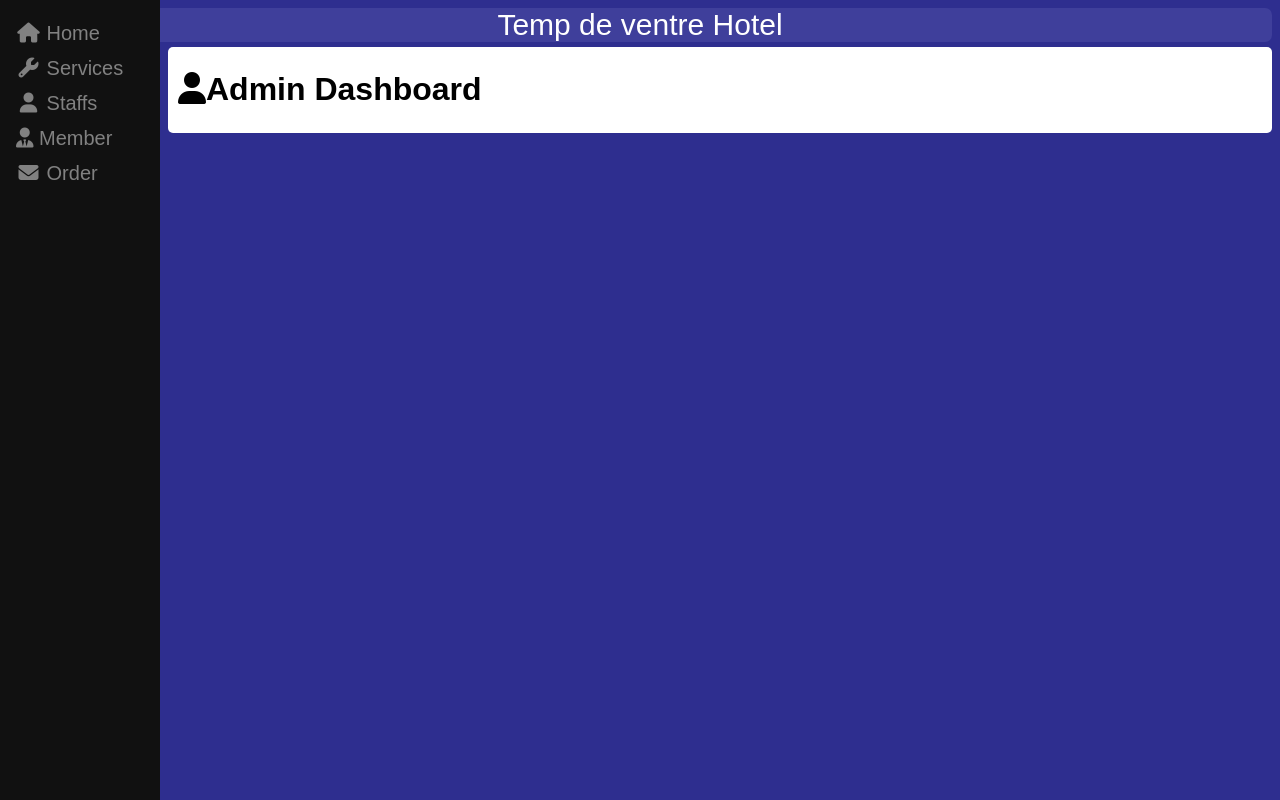
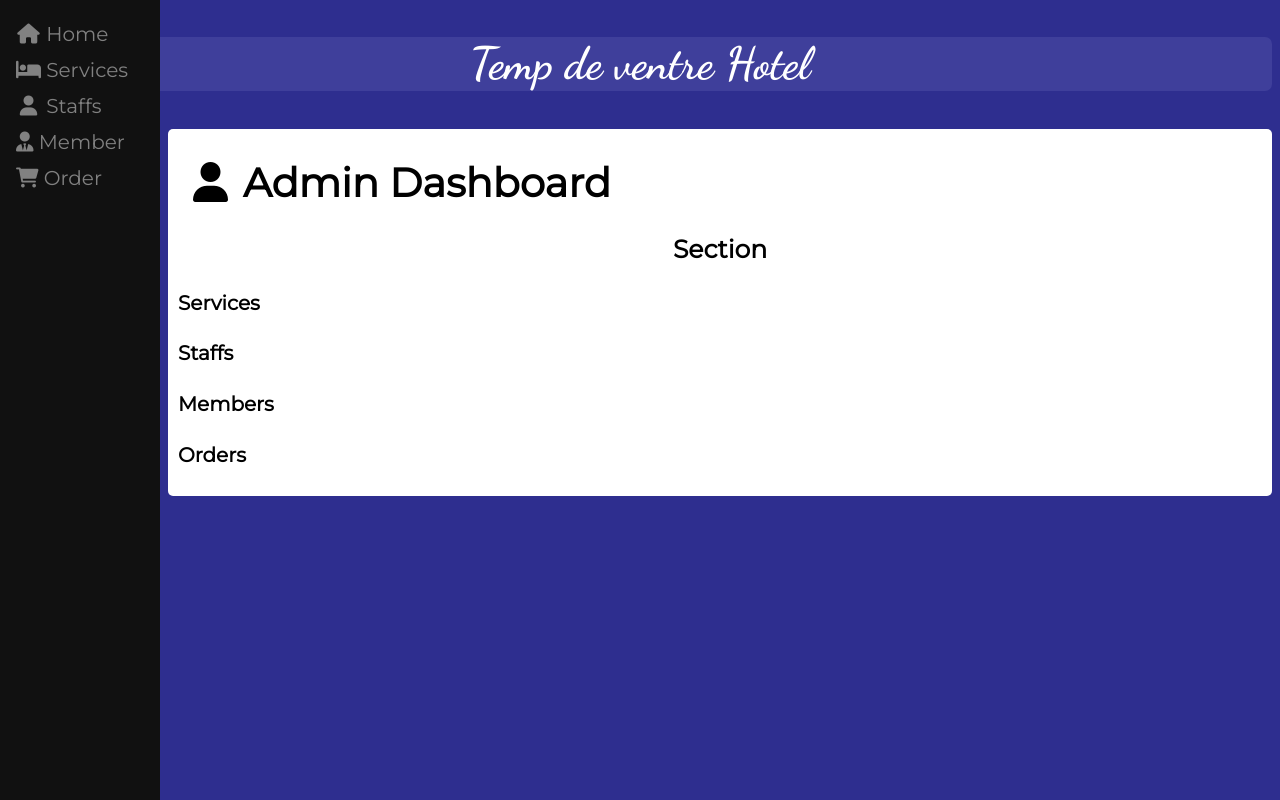
Before and after one commit to hafyze/Hotel-Website, a PHP site: page /admin.html in a window 1280 px wide. Run offline with PHP 8.4, Linux system fonts and the light colour scheme; some libraries are stand-ins or nearby versions.

Commit message:
Add files via upload

```diff
--- a/Hotel Website/admin.html
+++ b/Hotel Website/admin.html
@@ -7,25 +7,43 @@
     <link rel="stylesheet" href="css/admin.css">
     <link rel="stylesheet" href="css/mobile.css">
     <link rel="stylesheet" href="https://cdnjs.cloudflare.com/ajax/libs/font-awesome/6.1.1/css/all.min.css">
+
+    <link rel="preconnect" href="https://fonts.googleapis.com">
+    <link rel="preconnect" href="https://fonts.gstatic.com" crossorigin>
+    <link href="https://fonts.googleapis.com/css2?family=Montserrat&family=Poppins:wght@300&display=swap" rel="stylesheet">
+    <link href="https://fonts.googleapis.com/css2?family=Dancing+Script:wght@700&display=swap" rel="stylesheet">
     <script src="js/index.js"></script>
 </head>
 
 <body>
     <header>
-        Temp de ventre Hotel
+        <h2>Temp de ventre Hotel</h2>
     </header>
 
     <div class="sidebar">
         <a href="#"><i class="fa fa-fw fa-home"></i> Home</a>
-        <a href="#"><i class="fa fa-fw fa-wrench"></i> Services</a>
+        <a href="#"><i class="fa-solid fa-bed"></i> Services</a>
         <a href="#"><i class="fa fa-fw fa-user"></i> Staffs</a>
         <a href="#"><i class="fa-solid fa-user-tie"></i> Member</a>
-        <a href="#"><i class="fa fa-fw fa-envelope"></i> Order</a>
+        <a href="#"><i class="fa-solid fa-cart-shopping"></i> Order</a>
     </div>
 
     <div class="main">
         <div id="admindash">
             <h1><i class="fa-solid fa-user"></i>Admin Dashboard</h1>
+            <h3 id="header3">Section</h3>
+            <div class="service">
+                <h4>Services</h4>
+            </div>
+            <div class="staffs">
+                <h4>Staffs</h4>
+            </div>
+            <div class="Member">
+                <h4>Members</h4>
+            </div>
+            <div class="order">
+                <h4>Orders</h4>
+            </div>
         </div>
     </div>
 </body>
--- a/Hotel Website/css/admin.css
+++ b/Hotel Website/css/admin.css
@@ -1,7 +1,7 @@
 body{
     color: black;
     background-color: rgb(46, 46, 143);
-    font-family: Arial, Helvetica, sans-serif;
+    font-family: 'Montserrat', sans-serif;
 }
 
 header{
@@ -12,7 +12,7 @@ header{
     color: white;
     background-color: rgb(63, 63, 155);
     font-size: 30px;
-
+    font-family: 'Dancing Script', cursive;
     border-radius:7px;
 }
 
@@ -38,7 +38,10 @@ header{
 }
 
 .sidebar a:hover {
-  color: #f1f1f1;
+  color: black;
+  background-color: #f1f1f1;
+  border-radius: 8px;
+  transition-duration: 0.5s;
 }
 
 .main{
@@ -48,3 +51,15 @@ header{
   background-color:white;
   border-radius: 5px;
 }
+
+#admindash{
+  font-size: 20px;
+}
+#admindash i{
+  padding: 0 15px;
+}
+#header3{
+  font-size: 25px;
+  text-align: center;
+
+}
```
